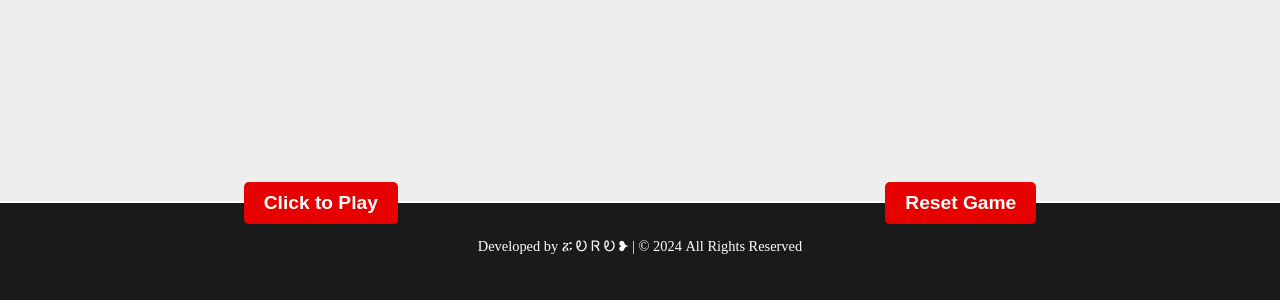
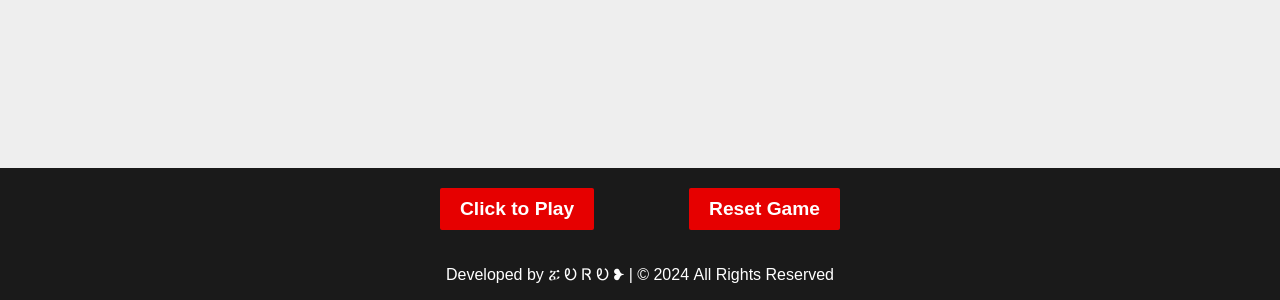
Before and after one commit to ZORO2045/fish_game, a plain HTML site: page index.html in a window 1280 px wide. Shown: the part 566-866 px from the top of the page. Before the commit the page ends 835 px from the top, so only its background shows below. Drawn offline with Linux system fonts and the light colour scheme.

Commit message:
Update style.css

```diff
--- a/style.css
+++ b/style.css
@@ -1,40 +1,46 @@
 body {
     margin: 0;
+    padding: 0;
+    overflow: hidden;
+    background-color: #1a1a1a;
     display: flex;
+    flex-direction: column;
+    align-items: center;
     justify-content: center;
-    align-items: center;
     height: 100vh;
-    background-color: #1a1a1a;
-    flex-direction: column;
+    color: white;
+    font-family: Arial, sans-serif;
 }
 
 canvas {
-    border: 2px solid #fff;
-    background-color: #eee;
+    background: #eee;
+    display: block;
 }
 
 #controls {
-    position: absolute;
-    bottom: 10px;
     display: flex;
-    justify-content: space-around;
+    justify-content: space-between;
     width: 100%;
+    max-width: 400px;
+    margin-top: 20px;
 }
 
 button {
     padding: 10px 20px;
-    font-size: 1.2rem;
-    font-weight: bold;
     background-color: #e60000;
     color: #fff;
     border: none;
-    border-radius: 5px;
+    font-size: 1.2rem;
+    font-weight: 600;
+    border-radius: 2px;
     cursor: pointer;
+}
+
+button:active {
+    background-color: #cc0000;
 }
 
 footer {
     margin-top: 20px;
-    color: #fff;
-    font-size: 0.9rem;
-    text-align: center;
+    font-size: 1rem;
 }
```
